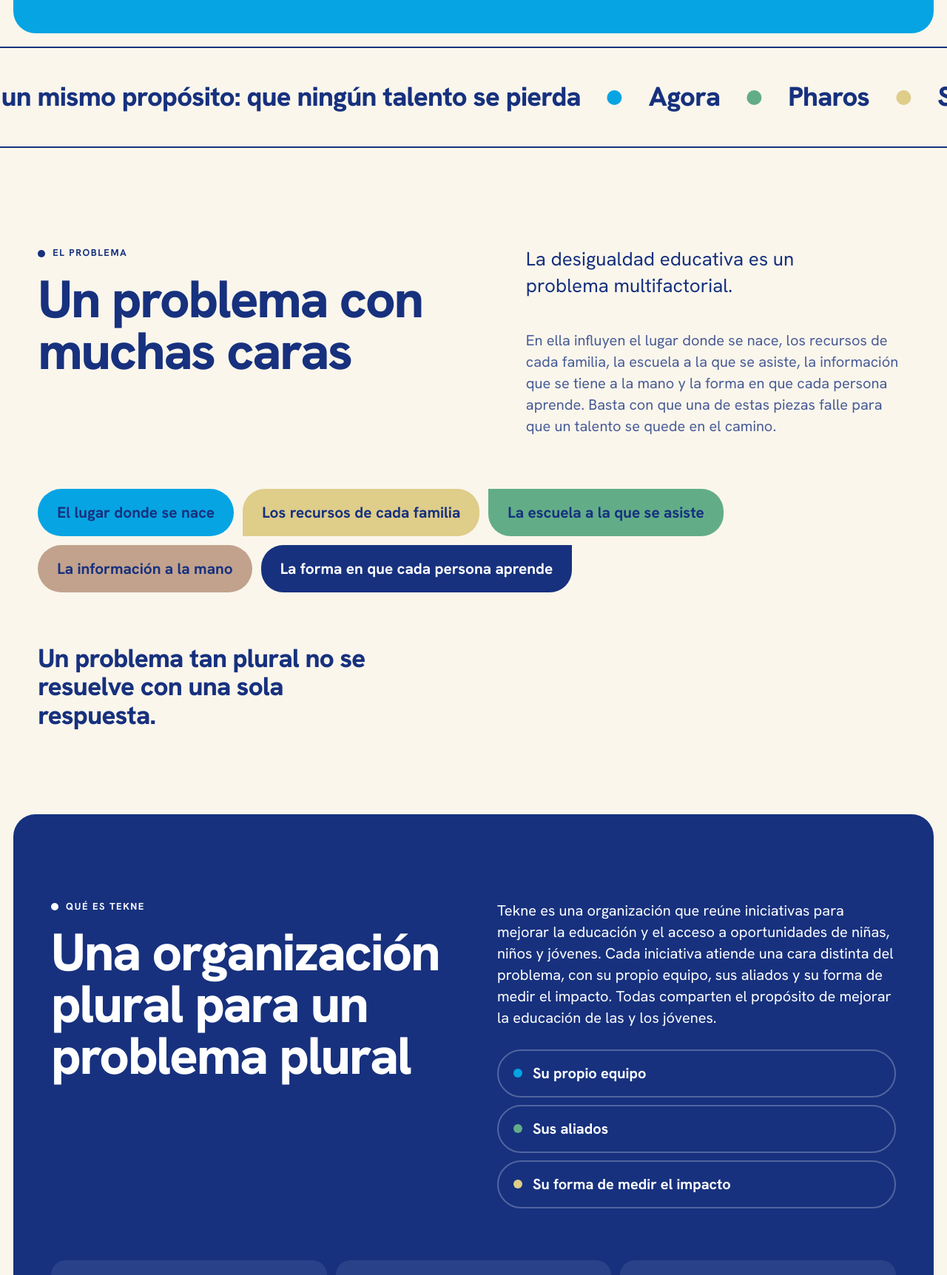
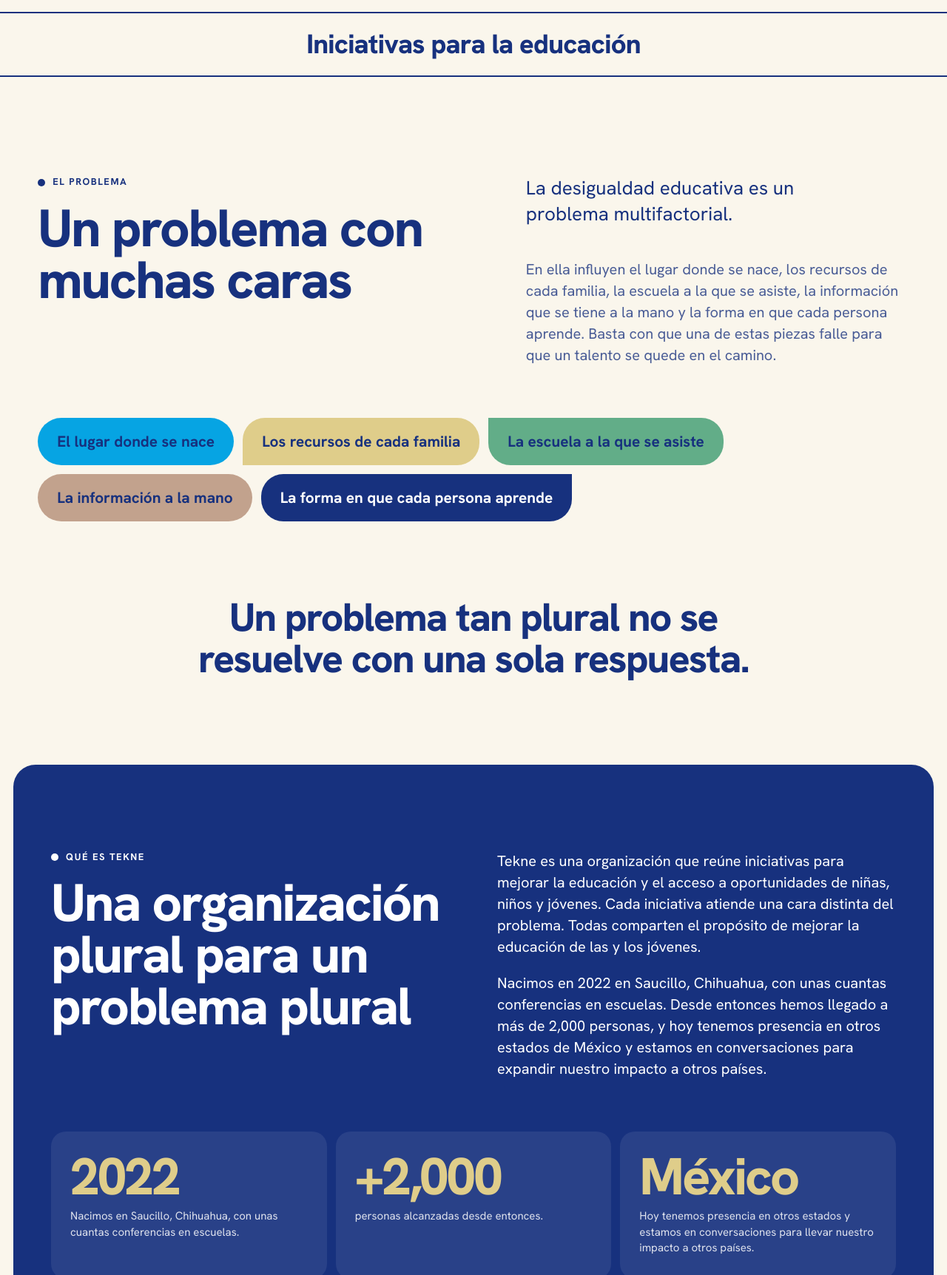
Before and after one commit to JorgeAndujoV/teknewebapp, a plain HTML site: page index.html in a window 1280 px wide. Shown: the part 1076-2800 px from the top of the page at 74% size. Drawn offline with Linux system fonts and the light colour scheme.

Commit message:
Ajustes de textos en inicio, iniciativas y pie de página

```diff
--- a/assets/css/styles.css
+++ b/assets/css/styles.css
@@ -410,38 +410,19 @@ a { color: inherit; }
   }
 }
 
-/* ---------- Marquesina ---------- */
+/* ---------- Banda ---------- */
 
-.marquee {
-  overflow: hidden;
-  padding-block: 22px;
+.banner {
+  padding: 22px var(--gutter);
   border-block: 2px solid var(--navy);
   margin-block: var(--panel-inset);
-  background: var(--paper);
+  text-align: center;
 }
-.marquee-track {
-  display: flex;
-  width: max-content;
-  animation: marquee 40s linear infinite;
-}
-.marquee-group {
-  display: flex;
-  align-items: center;
-  flex: none;
-  gap: 36px;
-  padding-right: 36px;
+.banner p {
   font-size: clamp(1.375rem, 1rem + 1.6vw, 2.5rem);
   font-weight: 800;
   letter-spacing: -0.02em;
-  white-space: nowrap;
-}
-.marquee-dot {
-  width: 0.55em; height: 0.55em;
-  border-radius: 50%;
-  flex: none;
-}
-@keyframes marquee {
-  to { transform: translateX(-50%); }
+  line-height: 1.1;
 }
 
 /* ---------- El problema ---------- */
@@ -468,12 +449,13 @@ a { color: inherit; }
 .face:nth-child(5n + 5) { background: var(--navy);  color: var(--white); border-radius: 30px 0 30px 30px; }
 
 .statement {
-  margin-top: clamp(40px, 6vw, 70px);
-  font-size: var(--fs-h3);
+  margin-top: clamp(50px, 8vw, 110px);
+  font-size: clamp(1.75rem, 1.1rem + 2.8vw, 3.75rem);
   font-weight: 800;
-  letter-spacing: -0.02em;
-  line-height: 1.1;
-  max-width: 24ch;
+  letter-spacing: -0.03em;
+  line-height: 1.05;
+  text-align: center;
+  text-wrap: balance;
 }
 
 /* ---------- Qué es Tekne ---------- */
@@ -500,32 +482,6 @@ a { color: inherit; }
   color: var(--sand);
 }
 .stat p { color: rgba(255, 255, 255, 0.85); font-size: var(--fs-small); }
-
-.pillars {
-  list-style: none;
-  padding: 0;
-  display: grid;
-  gap: 10px;
-  margin-top: 28px;
-}
-.pillars li {
-  display: flex;
-  align-items: center;
-  gap: 14px;
-  padding: 16px 20px;
-  border: 2px solid rgba(255, 255, 255, 0.25);
-  border-radius: 999px;
-  font-weight: 700;
-}
-.pillars li::before {
-  content: "";
-  width: 12px; height: 12px;
-  flex: none;
-  border-radius: 50%;
-  background: var(--azure);
-}
-.pillars li:nth-child(2)::before { background: var(--green); }
-.pillars li:nth-child(3)::before { background: var(--sand); }
 
 /* ---------- Tarjetas de iniciativa ---------- */
 
@@ -556,7 +512,6 @@ a { color: inherit; }
   gap: 16px;
 }
 .initiative-card .ph { width: 92px; padding: 8px; font-size: 0.6875rem; }
-.initiative-card-num { font-weight: 800; font-size: 1rem; letter-spacing: 0.08em; }
 .initiative-card h3 {
   font-size: clamp(3rem, 2.2rem + 3vw, 4.75rem);
   letter-spacing: -0.04em;
@@ -886,7 +841,6 @@ a { color: inherit; }
 
 @media (prefers-reduced-motion: reduce) {
   html { scroll-behavior: auto; }
-  .marquee-track { animation: none; }
   .js .reveal { opacity: 1; transform: none; transition: none; }
   .btn, .initiative-card, .arrow-circle { transition: none; }
 }
--- a/index.html
+++ b/index.html
@@ -60,7 +60,6 @@
     <section class="panel panel--azure hero" aria-labelledby="hero-title">
       <div class="container hero-inner">
         <div class="hero-text">
-          <p class="eyebrow">Chihuahua · México · el mundo</p>
           <h1 class="hero-title" id="hero-title">Construyendo soluciones para los retos de la educación.</h1>
           <p class="lead">Tekne es un ecosistema de iniciativas creadas para mejorar la educación y abrir oportunidades para niñas, niños y jóvenes. Nacimos en Chihuahua y vamos hacia todo México y el mundo.</p>
           <div class="btn-row">
@@ -74,30 +73,9 @@
       </div>
     </section>
 
-    <!-- ===== Marquesina ===== -->
-    <div class="marquee">
-      <div class="marquee-track">
-        <p class="marquee-group">
-          <span>Muchas iniciativas, un mismo propósito: que ningún talento se pierda</span>
-          <span class="marquee-dot" style="background:var(--azure)" aria-hidden="true"></span>
-          <span>Agora</span>
-          <span class="marquee-dot" style="background:var(--green)" aria-hidden="true"></span>
-          <span>Pharos</span>
-          <span class="marquee-dot" style="background:var(--sand)" aria-hidden="true"></span>
-          <span>Sporos</span>
-          <span class="marquee-dot" style="background:var(--clay)" aria-hidden="true"></span>
-        </p>
-        <p class="marquee-group" aria-hidden="true">
-          <span>Muchas iniciativas, un mismo propósito: que ningún talento se pierda</span>
-          <span class="marquee-dot" style="background:var(--azure)"></span>
-          <span>Agora</span>
-          <span class="marquee-dot" style="background:var(--green)"></span>
-          <span>Pharos</span>
-          <span class="marquee-dot" style="background:var(--sand)"></span>
-          <span>Sporos</span>
-          <span class="marquee-dot" style="background:var(--clay)"></span>
-        </p>
-      </div>
+    <!-- ===== Banda ===== -->
+    <div class="banner">
+      <p>Iniciativas para la educación</p>
     </div>
 
     <!-- ===== El problema ===== -->
@@ -133,12 +111,8 @@
             <h2 id="tekne-title">Una organización plural para un problema plural</h2>
           </div>
           <div>
-            <p>Tekne es una organización que reúne iniciativas para mejorar la educación y el acceso a oportunidades de niñas, niños y jóvenes. Cada iniciativa atiende una cara distinta del problema, con su propio equipo, sus aliados y su forma de medir el impacto. Todas comparten el propósito de mejorar la educación de las y los jóvenes.</p>
-            <ul class="pillars">
-              <li>Su propio equipo</li>
-              <li>Sus aliados</li>
-              <li>Su forma de medir el impacto</li>
-            </ul>
+            <p>Tekne es una organización que reúne iniciativas para mejorar la educación y el acceso a oportunidades de niñas, niños y jóvenes. Cada iniciativa atiende una cara distinta del problema. Todas comparten el propósito de mejorar la educación de las y los jóvenes.</p>
+            <p>Nacimos en 2022 en Saucillo, Chihuahua, con unas cuantas conferencias en escuelas. Desde entonces hemos llegado a más de 2,000 personas, y hoy tenemos presencia en otros estados de México y estamos en conversaciones para expandir nuestro impacto a otros países.</p>
           </div>
         </div>
         <div class="stats reveal">
@@ -160,7 +134,7 @@
 
     <!-- ===== Iniciativas =====
          Para agregar una iniciativa: copia una tarjeta <a class="initiative-card">,
-         cambia data-accent, href, número, nombre y textos. -->
+         cambia data-accent, href, nombre y textos. -->
     <section class="section" id="iniciativas" aria-labelledby="iniciativas-title">
       <div class="container">
         <div class="section-head reveal">
@@ -173,7 +147,6 @@
           <a class="initiative-card reveal" data-accent="azure" href="iniciativas/agora.html">
             <div class="initiative-card-top">
               <div class="ph ph--square ph--on-color">Logo Agora</div>
-              <span class="initiative-card-num">01</span>
             </div>
             <h3>Agora</h3>
             <p class="initiative-card-motto">Donde los jóvenes descubren sus oportunidades</p>
@@ -186,7 +159,6 @@
           <a class="initiative-card reveal" data-accent="navy" href="iniciativas/pharos.html">
             <div class="initiative-card-top">
               <div class="ph ph--square ph--on-color">Logo Pharos</div>
-              <span class="initiative-card-num">02</span>
             </div>
             <h3>Pharos</h3>
             <p class="initiative-card-motto">Una guía para cada forma de aprender</p>
@@ -199,7 +171,6 @@
           <a class="initiative-card reveal" data-accent="green" href="iniciativas/sporos.html">
             <div class="initiative-card-top">
               <div class="ph ph--square ph--on-color">Logo Sporos</div>
-              <span class="initiative-card-num">03</span>
             </div>
             <h3>Sporos</h3>
             <p class="initiative-card-motto">Sembramos para que nadie deje de estudiar</p>
@@ -285,7 +256,7 @@
             <svg class="brand-mark" aria-hidden="true"><use href="#tekne-logo"/></svg>
             <span>Tekne</span>
           </a>
-          <p>Muchas iniciativas, un mismo propósito: que ningún talento se pierda.</p>
+          <p>Construyendo soluciones para los retos de la educación.</p>
         </div>
         <div class="footer-col">
           <h2>Sitio</h2>
```
Also changed, not shown: como-apoyar.html (+1 -1 lines), iniciativas/_plantilla.html (+1 -2 lines), iniciativas/agora.html (+1 -2 lines), iniciativas/pharos.html (+1 -2 lines), iniciativas/sporos.html (+1 -2 lines), 1 other file.
